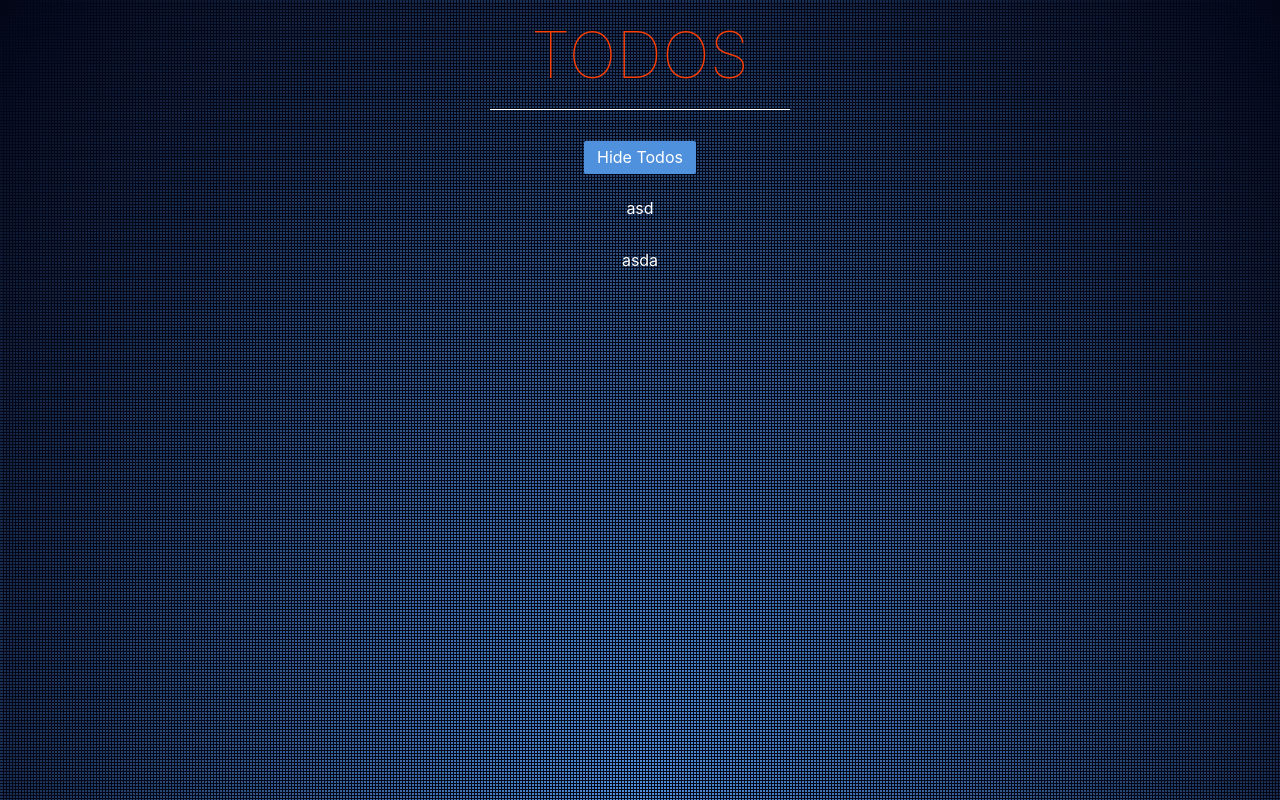
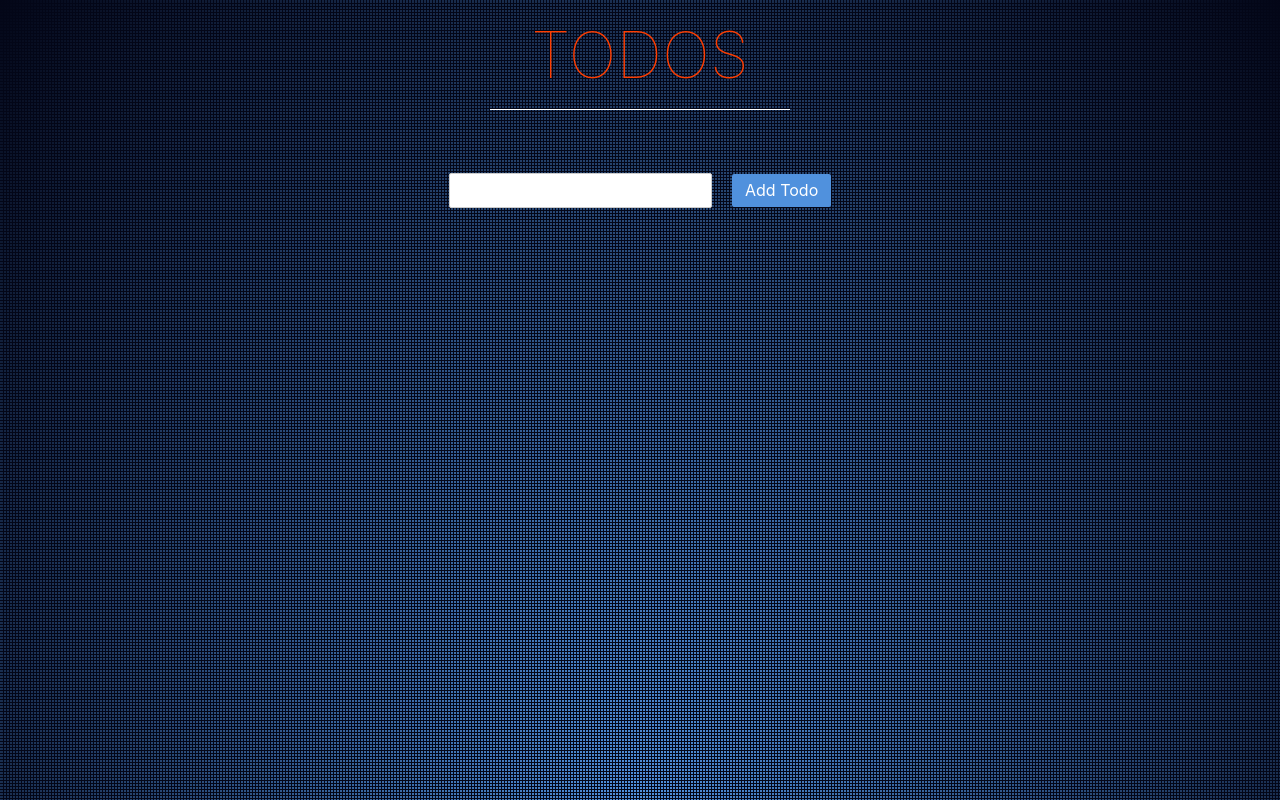
Before and after one commit to martinbagshaw/Svelte-Trousers, a Svelte app: page / in a window 1280 px wide. Built offline with nearby package versions, Linux system fonts and the light colour scheme.

Commit message:
complete todo list

```diff
--- a/src/components/Todos.svelte
+++ b/src/components/Todos.svelte
@@ -27,10 +27,15 @@
     list-style: none;
     li {
       padding: 1rem;
+      button {
+        margin: 0;
+        margin-left: 1rem;
+      }
     }
   }
 
-  button {
+  button,
+  .button {
     cursor: pointer;
     padding: 0.4em 0.8em;
     background-color: #5091DD;
@@ -39,6 +44,12 @@
     transition: background ease 0.3s;
     &:hover {
       background-color: #2177da;
+    }
+    &.remove {
+      background-color: tomato;
+      &:hover {
+        background-color: rgb(180, 29, 3);
+      }
     }
   }
 
@@ -57,19 +68,33 @@
     }
   }
 
+  .todo-form {
+    margin: 1rem 0;
+    padding: 1rem;
+    input {
+      margin: 0;
+      margin-right: 1rem;
+    }
+  }
+
 </style>
 
 <script>
-  let todos = ['asd', 'asda'];
+  let todos = [];
   let showList = true;
-  // $: console.log(`todos ${todos}`);
+  let currentItem = '';
 
   function toggle() {
 		showList = !showList;
 	}
 
-	function add(todo) {
-		todos = [...todos, todo];
+	function add() {
+    todos = [...todos, currentItem];
+    currentItem = ''
+  }
+
+  function remove(value) {
+		todos = todos.filter(item => item !== value);
 	}
 </script>
 
@@ -79,14 +104,26 @@
   </header>
 
   <section class="todo-panel">
+    {#if todos.length}
     <button on:click={toggle}>
       {showList ? 'Hide' : 'Show'} Todos
-     </button>
+    </button>
+    {/if}
+
+    <form class="todo-form" on:submit|preventDefault={add}>
+      <input bind:value={currentItem}>
+      <button type=submit disabled={!currentItem}>
+        Add Todo
+      </button>
+    </form>
 
     {#if todos.length && showList}
       <ul>
         {#each todos as todo}
-          <li>{todo}</li>
+          <li>
+            {todo}
+            <button class="remove" on:click={() => remove(todo)}>X</button>
+          </li>
         {/each}
       </ul>
     {/if}
```
Also changed, not shown: 1 other file (tests, documents, lock files or other folders).
